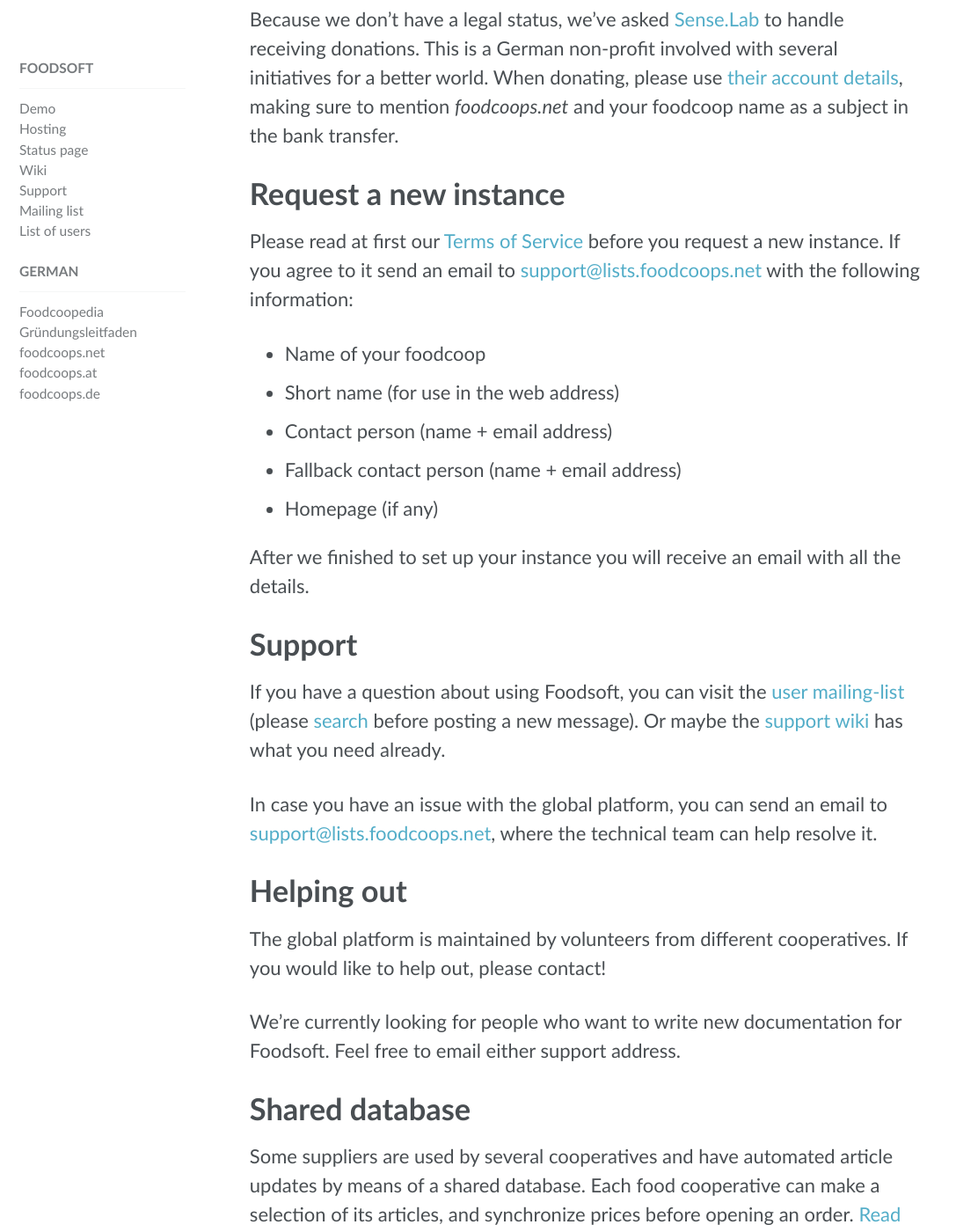
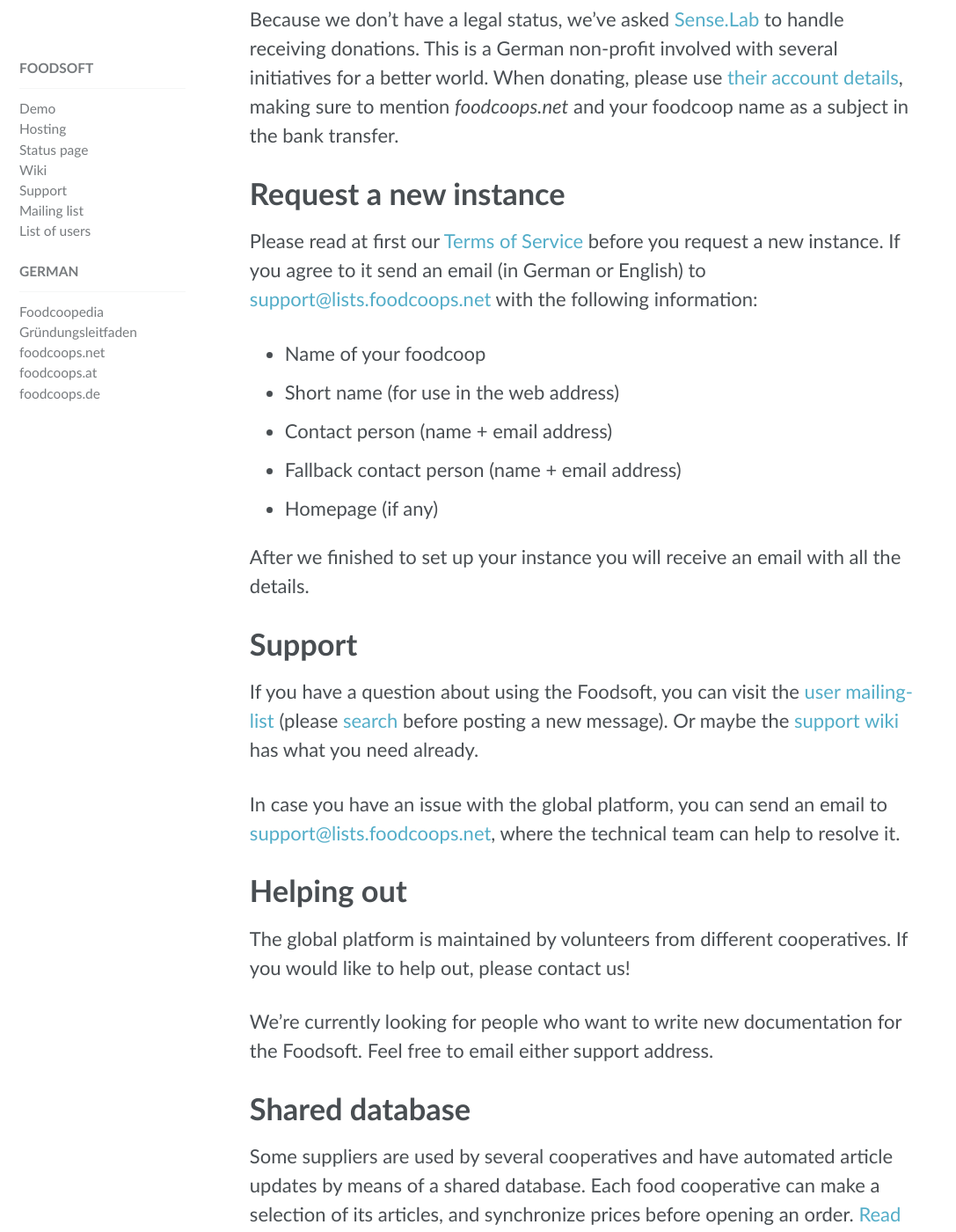
Before and after one commit to foodcoops/foodcoops.github.io, a Jekyll site: the page built from global-foodsoft-platform.md, in a window 1280 px wide and 1400 px high, scrolled down 822 px. Shown: the whole window at 88% size, without its empty margins (0-1087 px from the left). Built offline with Jekyll 4.4.1, drawn with Linux system fonts in a browser that asks for light colours.

Commit message:
Add hint about support languages, small grammar changes

```diff
--- a/global-foodsoft-platform.md
+++ b/global-foodsoft-platform.md
@@ -31,7 +31,7 @@ mention _foodcoops.net_ and your foodcoop name as a subject in the bank transfer
 # Request a new instance
 
 Please read at first our [Terms of Service](/tos) before you request a new instance. If you agree to it send an email
-to [support@lists.foodcoops.net](mailto:support@lists.foodcoops.net) with the following information:
+(in German or English) to [support@lists.foodcoops.net](mailto:support@lists.foodcoops.net) with the following information:
 
    * Name of your foodcoop
    * Short name (for use in the web address)
@@ -43,21 +43,21 @@ After we finished to set up your instance you will receive an email with all the
 
 # Support
 
-If you have a question about using Foodsoft, you can visit the [user mailing-list](http://foodsoft.274.s1.nabble.com/foodsoft-discuss-f5.html)
+If you have a question about using the Foodsoft, you can visit the [user mailing-list](http://foodsoft.274.s1.nabble.com/foodsoft-discuss-f5.html)
 (please [search](http://foodsoft.274.s1.nabble.com/template/NamlServlet.jtp?macro=search_page&node=5&query=) before
 posting a new message).
 Or maybe the [support wiki](https://github.com/foodcoops/foodsoft/wiki/Support) has what you need already.
 
 In case you have an issue with the global platform, you can send an email to
 [support@lists.foodcoops.net](mailto:support@lists.foodcoops.net),
-where the technical team can help resolve it.
+where the technical team can help to resolve it.
 
 # Helping out
 
 The global platform is maintained by volunteers from different cooperatives. If you would
-like to help out, please contact!
+like to help out, please contact us!
 
-We're currently looking for people who want to write new documentation for Foodsoft.
+We're currently looking for people who want to write new documentation for the Foodsoft.
 Feel free to email either support address.
 
 # Shared database
```
